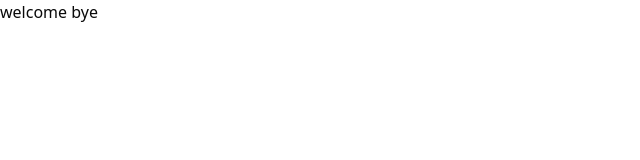
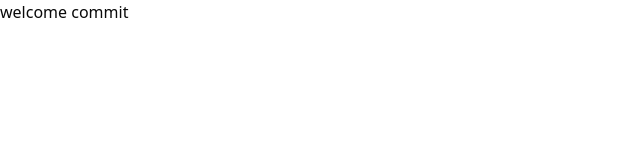
Before and after one commit to shafiqulislamsagor-developer/Soft_Product, a Next.js app: page / in a window 1280 px wide. Shown: the top 160 px of the page, without its empty margins (0-640 px from the left). Built offline with nearby package versions, Linux system fonts and the light colour scheme.

Commit message:
feat: missed commit from Jan 26

```diff
--- a/src/app/page.tsx
+++ b/src/app/page.tsx
@@ -1,3 +1,3 @@
 export default function Home() {
-  return <div>welcome bye</div>;
+  return <div>welcome commit</div>;
 }
```
